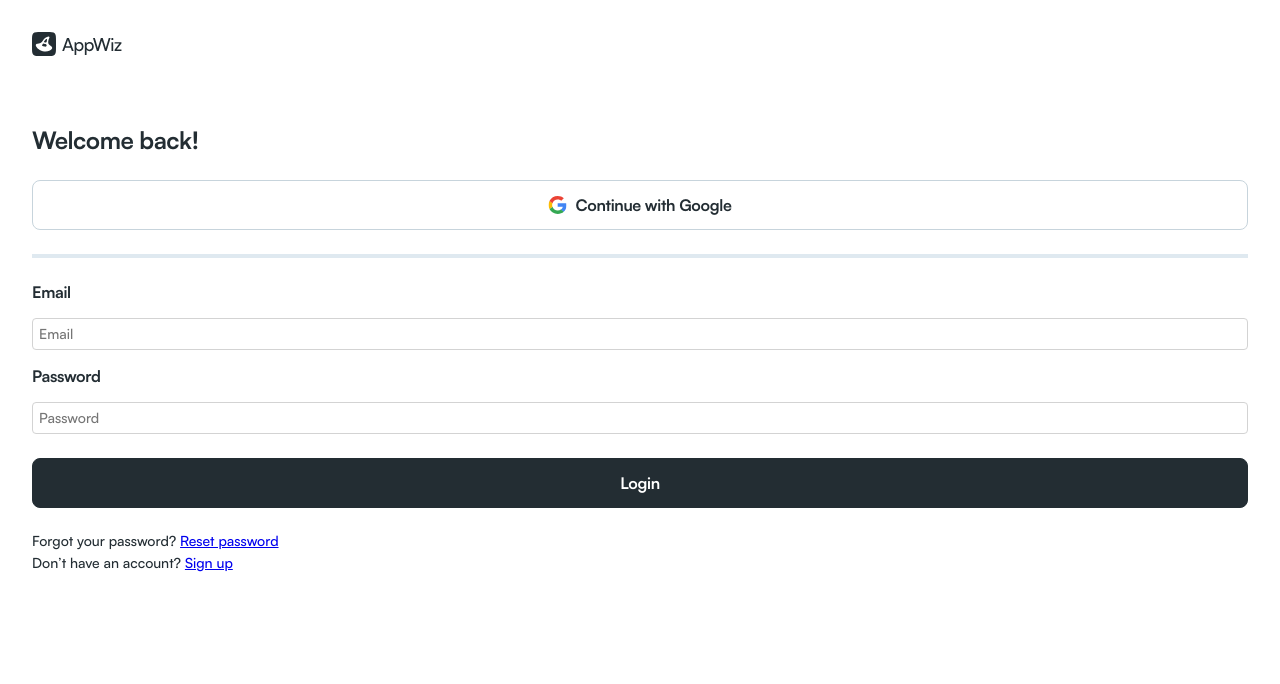
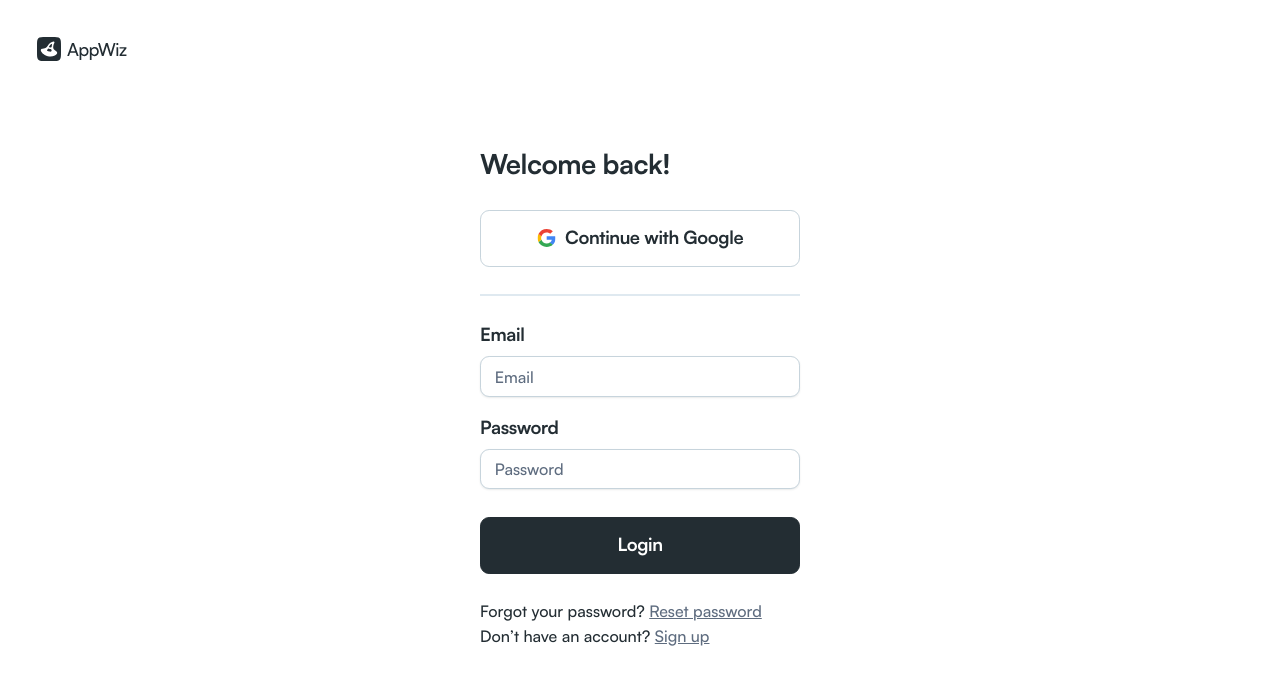
Before and after one commit to bztravis/appwiz-web, a Next.js app: page /login in a window 1280 px wide. Shown: the top 684 px of the page. Built offline with nearby package versions, Linux system fonts and the light colour scheme.

Commit message:
Add login page custom formatting, change root font size to 16

```diff
--- /dev/null
+++ b/src/app/login/login.module.scss
@@ -0,0 +1,18 @@
+@use '../../styles/utils.module' as u;
+
+.LoginRoot {
+  min-height: 100vh;
+  padding: u.to-rem(32);
+  display: flex;
+  flex-direction: column;
+  gap: u.to-rem(64);
+
+  .FormContainer {
+    height: 100%;
+    flex-grow: 1;
+    display: flex;
+    flex-direction: column;
+    justify-content: center;
+    align-items: center;
+  }
+}
--- a/src/app/login/page.tsx
+++ b/src/app/login/page.tsx
@@ -10,15 +10,20 @@ import { HatWidthClamp } from '@/Hat/HatWidthClamp'
 import { pxToRem } from '@/utils/pxToRem'
 import Google from '../../assets/icons/Google.svg'
 import Link from 'next/link'
+import { HatTextInput } from '@/Hat/HatTextInput'
+import { getPageTitle } from '@/utils/getPageTitle'
+import styles from './login.module.scss'
 
 export default function Page() {
   return (
-    <HatPadding size="xl">
-      <HatFlex.Col gap="xxxl">
+    <>
+      <title>{getPageTitle('Login')}</title>
+
+      <div className={styles.LoginRoot}>
         <Logo size="md" />
 
-        {/* <HatWidthClamp sizeRem={pxToRem(280)}> */}
-
+        <div className={styles.FormContainer}>
+          <HatWidthClamp sizeRem={pxToRem(280)}>
             <HatFlex.Col justify="center" align="stretch" gap="lg">
               <HatText.h1 size="xl">Welcome back!</HatText.h1>
 
@@ -34,32 +39,12 @@ export default function Page() {
               <HatBreak paddingVertical="none" />
 
               <HatFlex.Col gap="md">
-            <HatText.h2 size="md">Email</HatText.h2>
-            <input
-              placeholder="Email"
-              type="text"
-              style={{
-                width: '100%',
-                borderColor: 'lightgray',
-                borderStyle: 'solid',
-                borderWidth: '1px',
-                borderRadius: '4px',
-                padding: '6px',
-              }}
-            />
+                <HatTextInput label="Email" placeholder="Email" type="email" />
 
-            <HatText.h2 size="md">Password</HatText.h2>
-            <input
+                <HatTextInput
+                  label="Password"
                   placeholder="Password"
-              type="text"
-              style={{
-                width: '100%',
-                borderColor: 'lightgray',
-                borderStyle: 'solid',
-                borderWidth: '1px',
-                borderRadius: '4px',
-                padding: '6px',
-              }}
+                  type="password"
                 />
               </HatFlex.Col>
 
@@ -69,7 +54,8 @@ export default function Page() {
 
               <HatFlex.Col gap="xs">
                 <HatText.p>
-              Forgot your password? <Link href="/login">Reset password</Link>
+                  Forgot your password?{' '}
+                  <Link href="/login">Reset password</Link>
                 </HatText.p>
 
                 <HatText.p>
@@ -77,9 +63,11 @@ export default function Page() {
                 </HatText.p>
               </HatFlex.Col>
             </HatFlex.Col>
+          </HatWidthClamp>
+        </div>
 
-        {/* </HatWidthClamp> */}
-      </HatFlex.Col>
-    </HatPadding>
+        <HatBreak hr={false} />
+      </div>
+    </>
   )
 }
--- a/src/app/page.tsx
+++ b/src/app/page.tsx
@@ -8,10 +8,13 @@ import { HatPadding } from '@/Hat/HatPadding'
 import { HatBreak } from '@/Hat/HatBreak'
 import { HatWidthClamp } from '@/Hat/HatWidthClamp'
 import { pxToRem } from '@/utils/pxToRem'
+import Link from 'next/link'
 
 export default function Home() {
   return (
     <div>
+      <Link href="/login">/login</Link>
+
       <HatWidthClamp sizeRem={pxToRem(280)}>
         <HatFlex.Col align="stretch" gap="xs">
           <HatButton onClick={() => console.log('clicked')}>
--- a/src/hat/HatBreak/HatBreak.module.scss
+++ b/src/hat/HatBreak/HatBreak.module.scss
@@ -2,5 +2,5 @@
 @use '../../styles/utils.module' as u;
 
 .base {
-  border: u.to-rem(2) solid colors.$border;
+  border: u.to-rem(0.5) solid colors.$border;
 }
--- /dev/null
+++ b/src/hat/HatTextInput/HatTextInput.module.scss
@@ -0,0 +1,49 @@
+@use '../../styles/colors.module';
+@use '../../styles/sizes.module';
+@use '../../styles/utils.module' as u;
+@use '../HatText/HatText.module.scss';
+
+.base {
+  width: 100%;
+
+  label {
+    @include HatText.header;
+    width: 100%;
+  }
+
+  input {
+    width: 100%;
+
+    border-width: u.to-rem(1);
+    border-radius: u.to-rem(8);
+    border-style: solid;
+
+    border-color: colors.$input-border;
+    background: colors.$background;
+    color: colors.$primary;
+    box-shadow: 0px 1px 2px 0px mix(colors.$primary, transparent, 10%);
+
+    &::placeholder {
+      color: colors.$hushed;
+    }
+
+    &:focus {
+      outline: none;
+      border-color: colors.$accent;
+      box-shadow: 0px 0px 0px 4px mix(colors.$accent, transparent, 30%);
+      transition: box-shadow 0.1s;
+    }
+
+    &:disabled {
+      opacity: 0.5
+    }
+  }
+}
+
+.md {
+  input {
+    padding: u.to-rem(8) u.to-rem(12);
+    font-size: sizes.$font-sm;
+    line-height: u.to-rem(18);
+  }
+}
--- /dev/null
+++ b/src/hat/HatTextInput/index.tsx
@@ -0,0 +1,44 @@
+'use client'
+
+import styleBuilder from '@/utils/styleBuilder'
+import { HatFlex } from '../HatFlex'
+import { HatText } from '../HatText'
+import styles from './HatTextInput.module.scss'
+import { useId } from 'react'
+
+type HatTextInputProps = {
+  size?: 'md'
+  label?: string | React.ReactNode
+  placeholder?: string
+  type?: 'text' | 'password' | 'email' | 'number'
+  disabled?: boolean
+}
+
+export function HatTextInput({
+  size = 'md',
+  label,
+  placeholder,
+  type,
+  disabled = false,
+}: HatTextInputProps) {
+  const inputId = useId()
+
+  return (
+    <div className={styleBuilder([styles.base, styles[size]])}>
+      <HatFlex.Col gap="sm">
+        {label && (
+          <label htmlFor={inputId}>
+            <HatText size="md">{label}</HatText>
+          </label>
+        )}
+
+        <input
+          type={type}
+          placeholder={placeholder}
+          disabled={disabled}
+          id={inputId}
+        />
+      </HatFlex.Col>
+    </div>
+  )
+}
--- a/src/hat/HatWidthClamp/index.tsx
+++ b/src/hat/HatWidthClamp/index.tsx
@@ -4,5 +4,5 @@ type HatWidthClampProps = {
 }
 
 export function HatWidthClamp({ sizeRem, children }: HatWidthClampProps) {
-  return <div style={{ maxWidth: `${sizeRem}` }}>{children}</div>
+  return <div style={{ width: '100%', maxWidth: `${sizeRem}` }}>{children}</div>
 }
--- a/src/styles/_utils.module.scss
+++ b/src/styles/_utils.module.scss
@@ -1,4 +1,8 @@
+// Convert from Figma pixels to production rem
+$figma-pixels: 14;
+$root-font-px: 16;
+
 @function to-rem($value) {
-  $remValue: calc($value / 14) + rem;
+  $remValue: calc($value / $figma-pixels) + rem;
   @return $remValue;
 }
--- a/src/styles/global.scss
+++ b/src/styles/global.scss
@@ -1,13 +1,15 @@
 @use './colors.module';
+@use './utils.module' as u;
+
 
 :root {
-  font-size: 14px;
+  font-size: u.$root-font-px + px;
 }
-
 
 html,
 body {
   max-width: 100vw;
+  min-height: 100vh;
   overflow-x: hidden;
 }
 
@@ -29,3 +31,7 @@ body {
     background: mix(colors.$accent, transparent, 40%);
   }
 }
+
+a {
+  color: colors.$hushed;
+}
--- /dev/null
+++ b/src/utils/getPageTitle.ts
@@ -0,0 +1,5 @@
+const SUFFIX = ' - AppWiz'
+
+export function getPageTitle(title: string) {
+  return title + SUFFIX
+}
```
Lines whose indentation alone changed are shown as unchanged.
